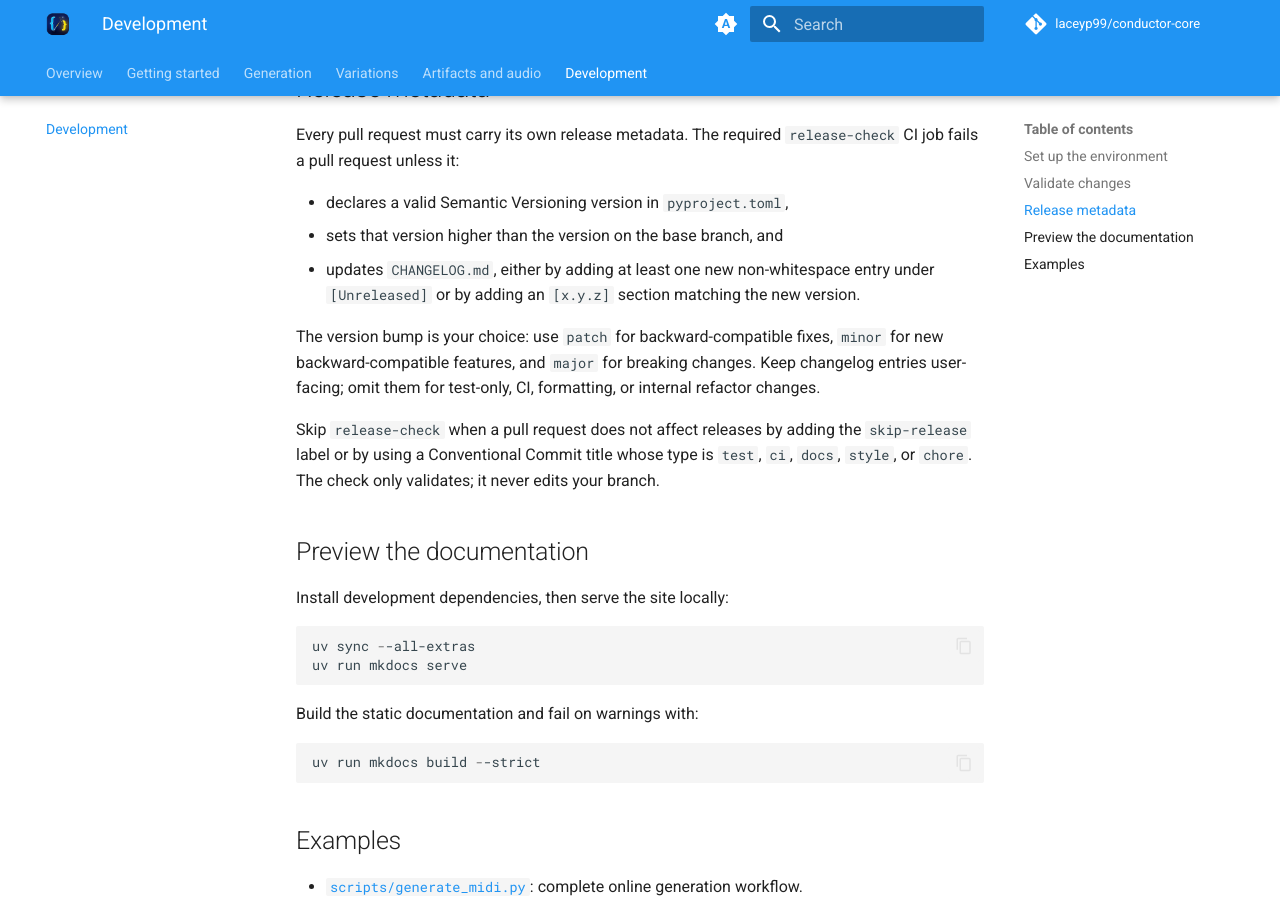
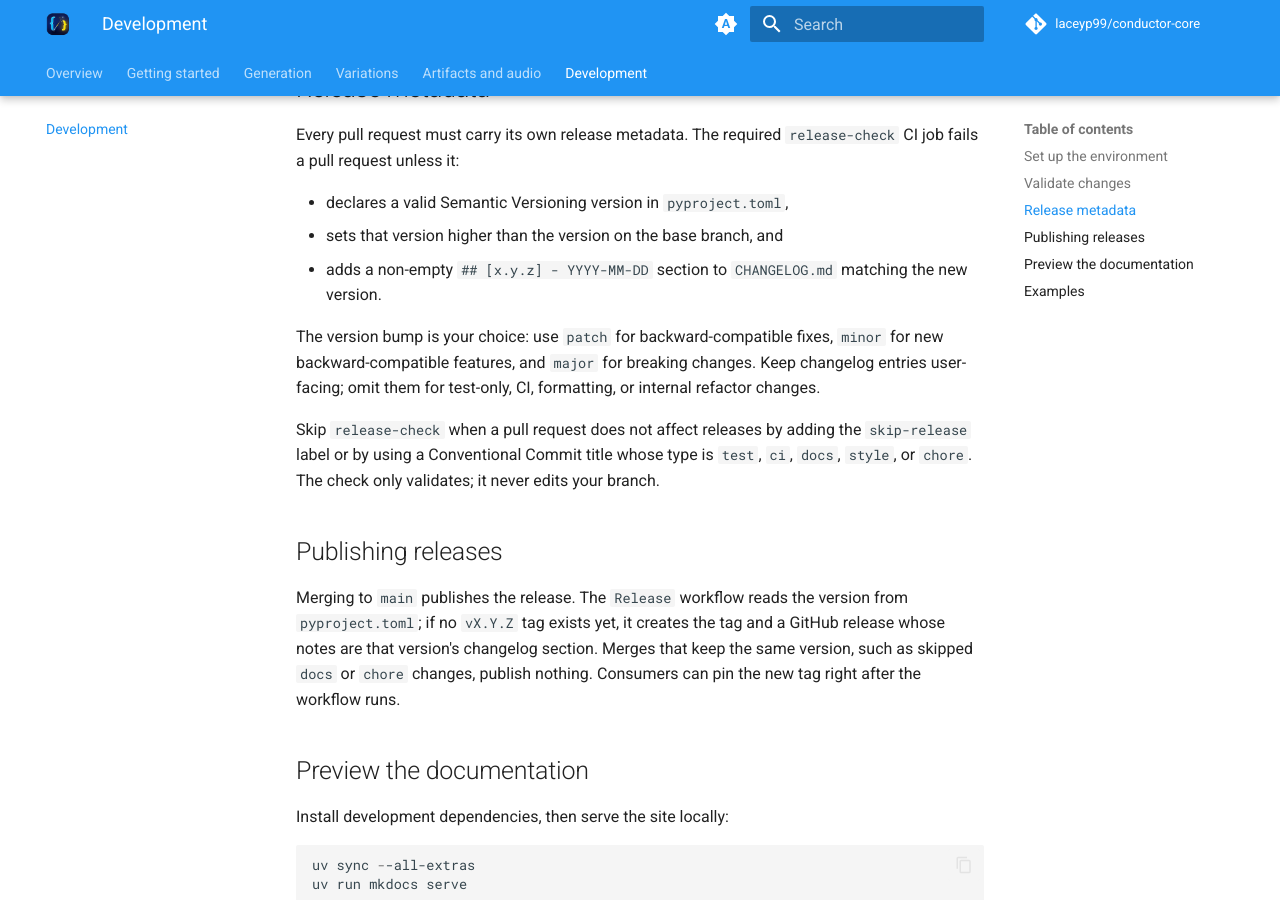
Before and after one commit to laceyp99/conductor-core, an MkDocs documentation site: the page built from docs/development.md, in a window 1280 px wide and 900 px high, scrolled down 1230 px. Built offline with MkDocs 1.6.1 and Material for MkDocs 9.7.7, drawn with Linux system fonts in a browser that asks for light colours; comment, search, counter and statistics services are not loaded.

Commit message:
ci(release): publish tagged releases on merge to main
Co-Authored-By: Claude Opus 5.5 (1M context) <noreply@anthropic.com>

```diff
--- a/docs/development.md
+++ b/docs/development.md
@@ -58,9 +58,8 @@ Every pull request must carry its own release metadata. The required
 
 - declares a valid Semantic Versioning version in `pyproject.toml`,
 - sets that version higher than the version on the base branch, and
-- updates `CHANGELOG.md`, either by adding at least one new non-whitespace
-  entry under `[Unreleased]` or by adding an `[x.y.z]` section matching the new
-  version.
+- adds a non-empty `## [x.y.z] - YYYY-MM-DD` section to `CHANGELOG.md`
+  matching the new version.
 
 The version bump is your choice: use `patch` for backward-compatible fixes,
 `minor` for new backward-compatible features, and `major` for breaking changes.
@@ -71,6 +70,14 @@ Skip `release-check` when a pull request does not affect releases by adding the
 `skip-release` label or by using a Conventional Commit title whose type is
 `test`, `ci`, `docs`, `style`, or `chore`. The check only validates; it never
 edits your branch.
+
+## Publishing releases
+
+Merging to `main` publishes the release. The `Release` workflow reads the
+version from `pyproject.toml`; if no `vX.Y.Z` tag exists yet, it creates the
+tag and a GitHub release whose notes are that version's changelog section.
+Merges that keep the same version, such as skipped `docs` or `chore` changes,
+publish nothing. Consumers can pin the new tag right after the workflow runs.
 
 ## Preview the documentation
 
```
Also changed, not shown: AGENTS.md (+2 -1 lines), README.md (+1 -1 lines), docs/getting-started.md (+2 -2 lines), .github/PULL_REQUEST_TEMPLATE.md, 2 other files.
